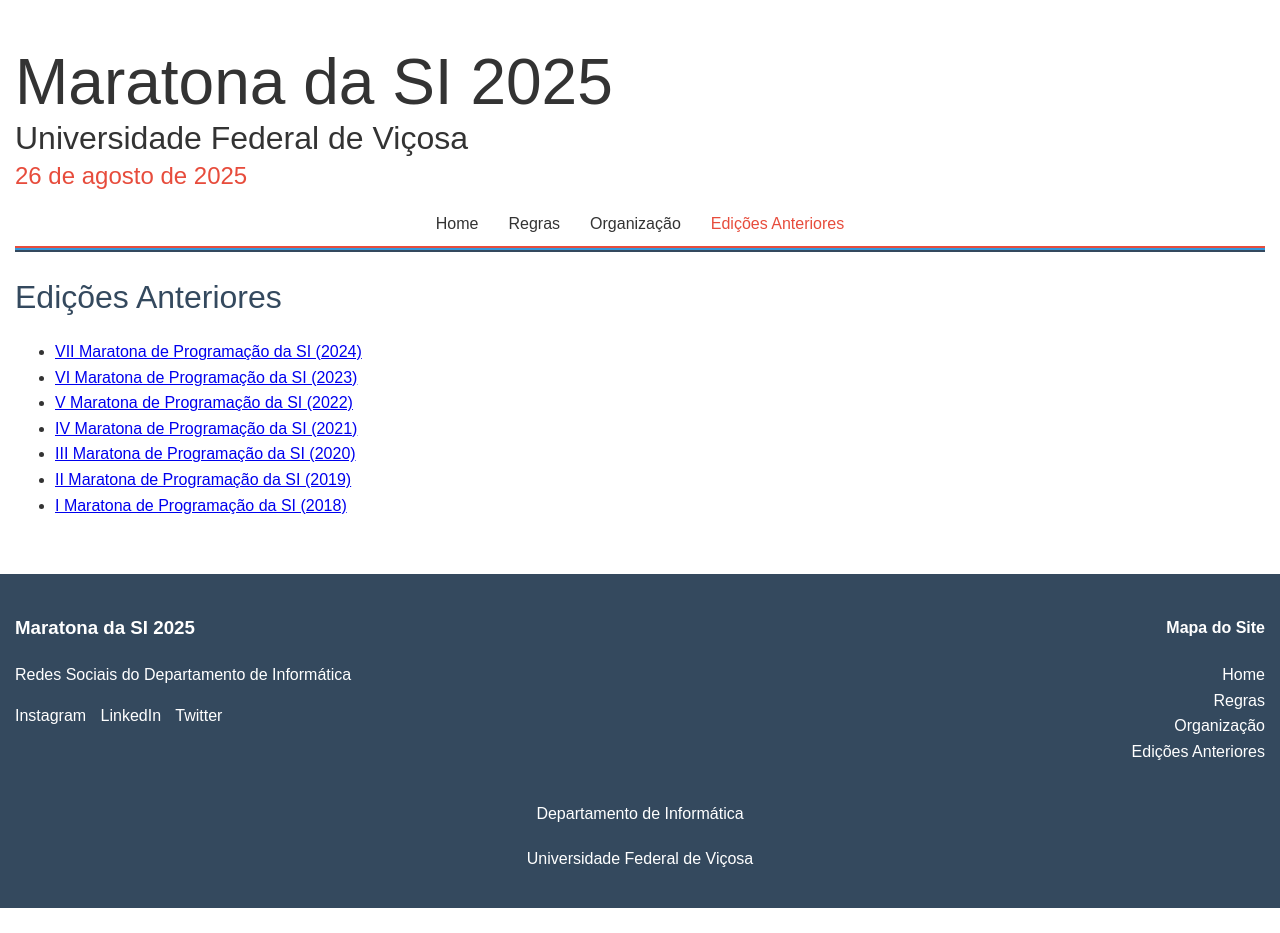
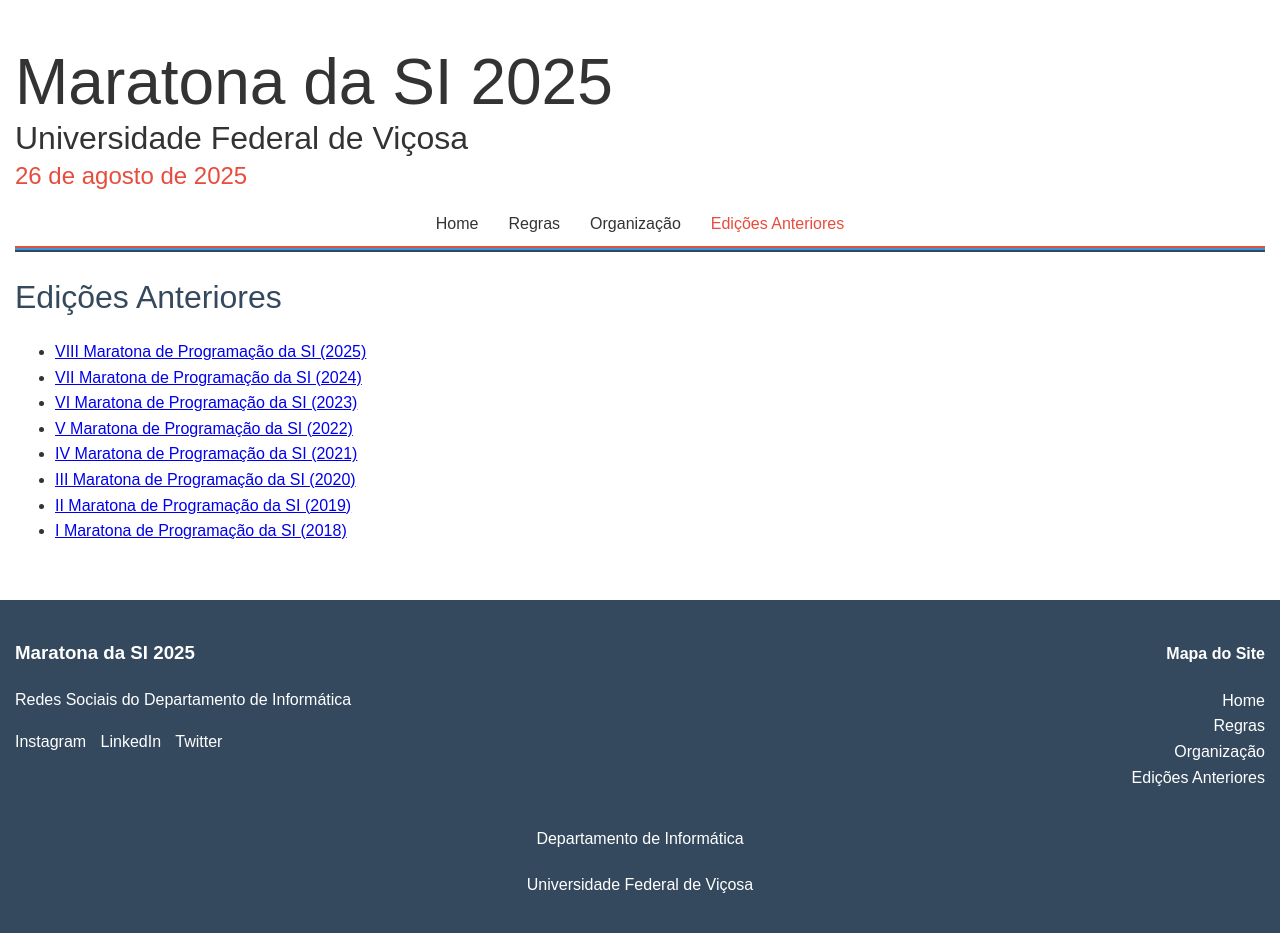
Before and after one commit to maratonaufv/maratona-si, a Jekyll site: the page built from edicoes.md, in a window 1280 px wide. Built offline with Jekyll 4.4.1, drawn with Linux system fonts in a browser that asks for light colours; before the commit the page ends 908 px from its top, so only the background shows below that.

Commit message:
Update edicoes.md

```diff
--- a/edicoes.md
+++ b/edicoes.md
@@ -5,6 +5,7 @@ title: Edições Anteriores
 
 ## Edições Anteriores
 
+- [VIII Maratona de Programação da SI (2025)]({{ "/history/maratona_si2025/" | relative_url }})
 - [VII Maratona de Programação da SI (2024)]({{ "/history/maratona_si2024/" | relative_url }})
 - [VI Maratona de Programação da SI (2023)]({{ "/history/maratona_si2023/" | relative_url }})
 - [V Maratona de Programação da SI (2022)]({{ "/history/maratona_si2022/" | relative_url }})
```
